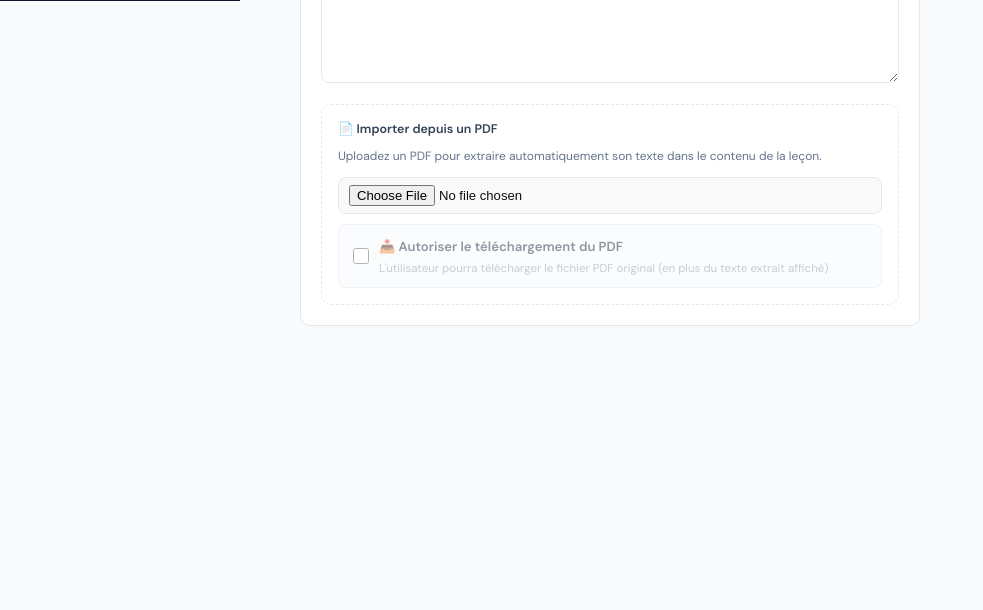
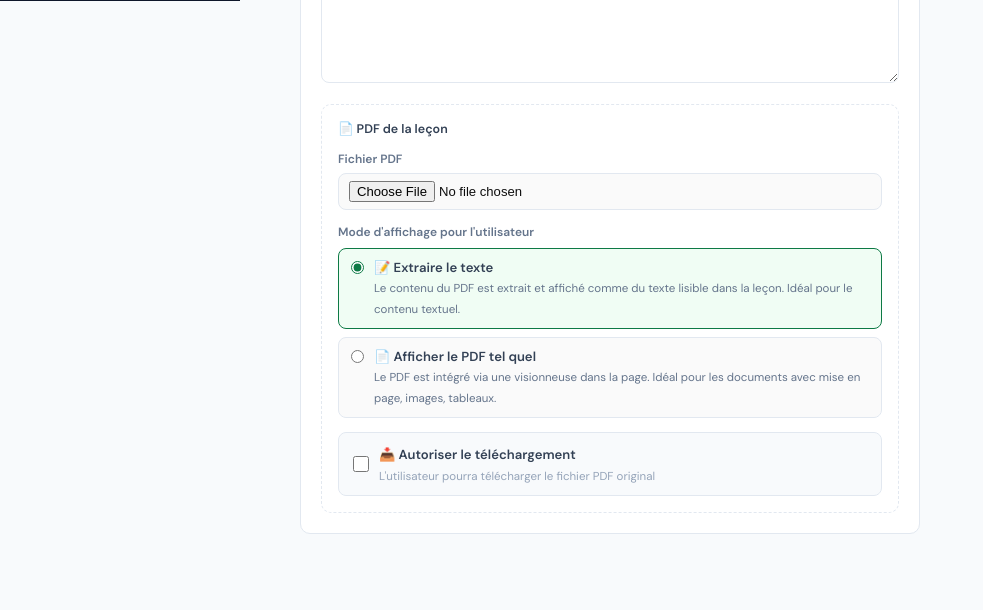
Before and after one commit to Vaillantval/Eco-Cycle, a Django app: template templates/admin_panel/academy_lesson_form.html in a window 1280 px wide. Shown: the part 869-1479 px from the top of the page, without its empty margins (0-983 px from the left). Before the commit the page ends 1195 px from the top, so only its background shows below. Run offline with Django 5.2, Linux system fonts and the light colour scheme; the template is opened without the code that fills it, so the values that code supplies are empty; data comes from the database, SQL or seed files in the repository; parts of the project's set-up code (start-up, migrations or seed data) failed here and were passed over.

Commit message:
feat: PDF display mode — extract text or embed viewer per lesson
- Add pdf_display_mode field on Lesson (extract|embed, default extract) + migration 0005
- Admin panel: radio selector with live border highlight; hides replace-content row in embed mode
- extract mode: pypdf extracts text into lesson.content as before
- embed mode: PDF served via <object>/<iframe> viewer (780px), no text extraction
- User page: embed mode shows inline PDF viewer + fallback "open in new tab" link
- extract mode: unchanged text layout with animated download banner at top
- Both modes respect pdf_allow_download toggle

Co-Authored-By: Claude Sonnet 4.6 <noreply@anthropic.com>

```diff
--- a/templates/admin_panel/academy_lesson_form.html
+++ b/templates/admin_panel/academy_lesson_form.html
@@ -157,38 +157,76 @@
 
         <!-- PDF UPLOAD -->
         <div style="border:1.5px dashed #e2e8f0;border-radius:10px;padding:16px;">
-          <div style="font-size:0.78rem;font-weight:700;color:#334155;margin-bottom:10px;">📄 Importer depuis un PDF</div>
-          <div style="font-size:0.75rem;color:#64748b;margin-bottom:12px;line-height:1.5;">
-            Uploadez un PDF pour extraire automatiquement son texte dans le contenu de la leçon.
+          <div style="font-size:0.78rem;font-weight:700;color:#334155;margin-bottom:14px;">📄 PDF de la leçon</div>
+
+          <!-- Fichier -->
+          <div style="margin-bottom:14px;">
+            <label style="font-size:0.75rem;font-weight:600;color:#64748b;display:block;margin-bottom:6px;">Fichier PDF</label>
+            <input type="file" name="pdf_file" accept=".pdf,application/pdf"
+                   style="width:100%;padding:7px 10px;border:1px solid #e2e8f0;border-radius:8px;font-size:0.82rem;background:#fafafa;">
+            {% if lesson and lesson.pdf_file %}
+            <div style="margin-top:6px;font-size:0.73rem;color:#64748b;display:flex;align-items:center;gap:6px;">
+              <span>📎 PDF actuel :</span>
+              <a href="{{ lesson.pdf_file.url }}" target="_blank" style="color:#0d7a45;font-weight:600;text-decoration:none;">Voir / Télécharger</a>
+            </div>
+            {% endif %}
           </div>
-          <input type="file" name="pdf_file" accept=".pdf,application/pdf"
-                 style="width:100%;padding:7px 10px;border:1px solid #e2e8f0;border-radius:8px;font-size:0.82rem;background:#fafafa;margin-bottom:10px;">
-          {% if lesson and lesson.content %}
-          <label style="display:flex;align-items:flex-start;gap:8px;font-size:0.78rem;color:#64748b;cursor:pointer;line-height:1.4;margin-bottom:10px;">
-            <input type="checkbox" name="replace_content" value="1" style="margin-top:2px;flex-shrink:0;">
-            <span>Remplacer le contenu existant <span style="color:#94a3b8;">(par défaut : ajouter à la fin)</span></span>
-          </label>
-          {% endif %}
 
-          <!-- Autoriser le téléchargement du PDF -->
-          <div style="background:#f8fafc;border:1px solid #e2e8f0;border-radius:8px;padding:10px 14px;{% if not lesson or not lesson.pdf_file %}opacity:0.55;{% endif %}">
+          <!-- Mode d'affichage -->
+          <div style="margin-bottom:14px;">
+            <label style="font-size:0.75rem;font-weight:600;color:#64748b;display:block;margin-bottom:8px;">Mode d'affichage pour l'utilisateur</label>
+            <div style="display:flex;flex-direction:column;gap:8px;">
+
+              <label style="display:flex;align-items:flex-start;gap:10px;cursor:pointer;padding:10px 12px;border-radius:8px;border:1.5px solid {% if not lesson or lesson.pdf_display_mode == 'extract' %}#0d7a45;background:#f0fdf4{% else %}#e2e8f0;background:#fafafa{% endif %};"
+                     id="mode-extract-label">
+                <input type="radio" name="pdf_display_mode" value="extract"
+                       {% if not lesson or lesson.pdf_display_mode == 'extract' %}checked{% endif %}
+                       style="margin-top:2px;accent-color:#0d7a45;flex-shrink:0;"
+                       onchange="updateModeStyle()">
+                <span>
+                  <span style="font-size:0.82rem;font-weight:700;color:#334155;display:block;">📝 Extraire le texte</span>
+                  <span style="font-size:0.72rem;color:#64748b;line-height:1.4;">Le contenu du PDF est extrait et affiché comme du texte lisible dans la leçon. Idéal pour le contenu textuel.</span>
+                </span>
+              </label>
+
+              <label style="display:flex;align-items:flex-start;gap:10px;cursor:pointer;padding:10px 12px;border-radius:8px;border:1.5px solid {% if lesson and lesson.pdf_display_mode == 'embed' %}#0d7a45;background:#f0fdf4{% else %}#e2e8f0;background:#fafafa{% endif %};"
+                     id="mode-embed-label">
+                <input type="radio" name="pdf_display_mode" value="embed"
+                       {% if lesson and lesson.pdf_display_mode == 'embed' %}checked{% endif %}
+                       style="margin-top:2px;accent-color:#0d7a45;flex-shrink:0;"
+                       onchange="updateModeStyle()">
+                <span>
+                  <span style="font-size:0.82rem;font-weight:700;color:#334155;display:block;">📄 Afficher le PDF tel quel</span>
+                  <span style="font-size:0.72rem;color:#64748b;line-height:1.4;">Le PDF est intégré via une visionneuse dans la page. Idéal pour les documents avec mise en page, images, tableaux.</span>
+                </span>
+              </label>
+
+            </div>
+          </div>
+
+          <!-- Option : remplacer le texte existant (extract uniquement) -->
+          <div id="replace-content-row" style="margin-bottom:12px;{% if lesson and lesson.pdf_display_mode == 'embed' %}display:none;{% endif %}">
+            {% if lesson and lesson.content %}
+            <label style="display:flex;align-items:flex-start;gap:8px;font-size:0.78rem;color:#64748b;cursor:pointer;line-height:1.4;">
+              <input type="checkbox" name="replace_content" value="1" style="margin-top:2px;flex-shrink:0;">
+              <span>Remplacer le contenu texte existant <span style="color:#94a3b8;">(par défaut : ajouter à la fin)</span></span>
+            </label>
+            {% endif %}
+          </div>
+
+          <!-- Autoriser le téléchargement -->
+          <div style="background:#f8fafc;border:1px solid #e2e8f0;border-radius:8px;padding:10px 14px;">
             <label style="display:flex;align-items:center;gap:10px;cursor:pointer;">
               <input type="checkbox" name="pdf_allow_download" value="1"
                      {% if lesson and lesson.pdf_allow_download %}checked{% endif %}
                      style="width:16px;height:16px;accent-color:#0d7a45;flex-shrink:0;">
               <span>
-                <span style="font-size:0.82rem;font-weight:700;color:#334155;">📥 Autoriser le téléchargement du PDF</span><br>
-                <span style="font-size:0.72rem;color:#94a3b8;">L'utilisateur pourra télécharger le fichier PDF original (en plus du texte extrait affiché)</span>
+                <span style="font-size:0.82rem;font-weight:700;color:#334155;">📥 Autoriser le téléchargement</span><br>
+                <span style="font-size:0.72rem;color:#94a3b8;">L'utilisateur pourra télécharger le fichier PDF original</span>
               </span>
             </label>
           </div>
 
-          {% if lesson and lesson.pdf_file %}
-          <div style="margin-top:10px;font-size:0.75rem;color:#64748b;display:flex;align-items:center;gap:6px;">
-            <span>📎 PDF actuel :</span>
-            <a href="{{ lesson.pdf_file.url }}" target="_blank" style="color:#0d7a45;font-weight:600;text-decoration:none;">Télécharger</a>
-          </div>
-          {% endif %}
         </div>
 
       </div>
@@ -233,11 +271,29 @@
 </form>
 
 <script>
-// Afficher le toggle "Autoriser le téléchargement" uniquement si un fichier vidéo est sélectionné
+// Toggle "Autoriser le téléchargement vidéo" uniquement si un fichier est sélectionné
 document.getElementById('videoFileInput').addEventListener('change', function () {
-  const toggle = document.getElementById('videoDownloadToggle');
-  toggle.style.display = this.files.length > 0 ? 'block' : 'none';
+  document.getElementById('videoDownloadToggle').style.display =
+    this.files.length > 0 ? 'block' : 'none';
 });
+
+// Met à jour le style visuel des labels radio PDF + affiche/cache la ligne "remplacer"
+function updateModeStyle() {
+  const extractChecked = document.querySelector('input[name="pdf_display_mode"][value="extract"]').checked;
+  const extractLabel   = document.getElementById('mode-extract-label');
+  const embedLabel     = document.getElementById('mode-embed-label');
+  const replaceRow     = document.getElementById('replace-content-row');
+
+  const activeStyle   = '1.5px solid #0d7a45';
+  const inactiveStyle = '1.5px solid #e2e8f0';
+
+  extractLabel.style.border     = extractChecked ? activeStyle : inactiveStyle;
+  extractLabel.style.background = extractChecked ? '#f0fdf4'  : '#fafafa';
+  embedLabel.style.border       = extractChecked ? inactiveStyle : activeStyle;
+  embedLabel.style.background   = extractChecked ? '#fafafa'  : '#f0fdf4';
+
+  if (replaceRow) replaceRow.style.display = extractChecked ? '' : 'none';
+}
 </script>
 
 {% endblock %}
```
Also changed, not shown: apps/academy/models.py (+13 -1 lines), templates/academy/lesson_detail.html (+55 -2 lines), web/views/admin_views.py (+21 -12 lines), apps/academy/migrations/0005_lesson_pdf_display_mode.py (added).
